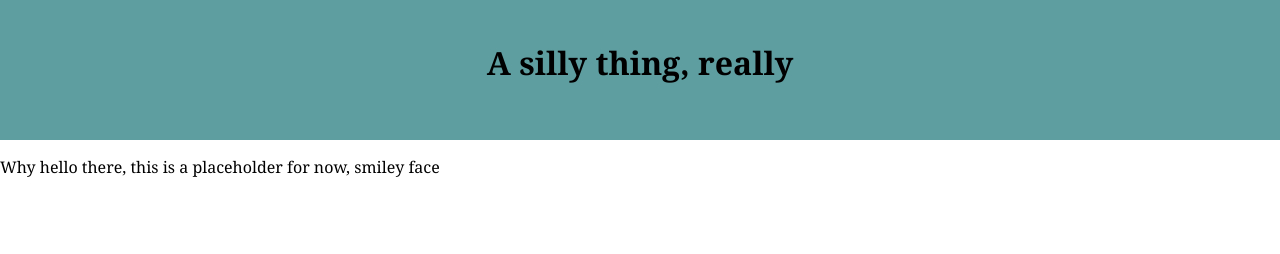
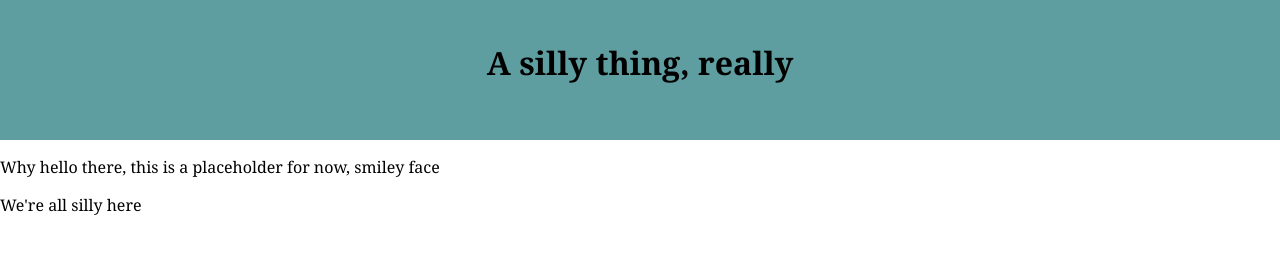
Before and after one commit to yum-fish/yum-fish.github.io, a plain HTML site: page index.html in a window 1280 px wide. Drawn offline with Linux system fonts and the light colour scheme.

Commit message:
add text for test

```diff
--- a/index.html
+++ b/index.html
@@ -8,5 +8,6 @@
         <h1>A silly thing, really</h1>
     </div>
     <p>Why hello there, this is a placeholder for now, smiley face</p>
+    <p>We're all silly here</p>
 
 </body>
```
